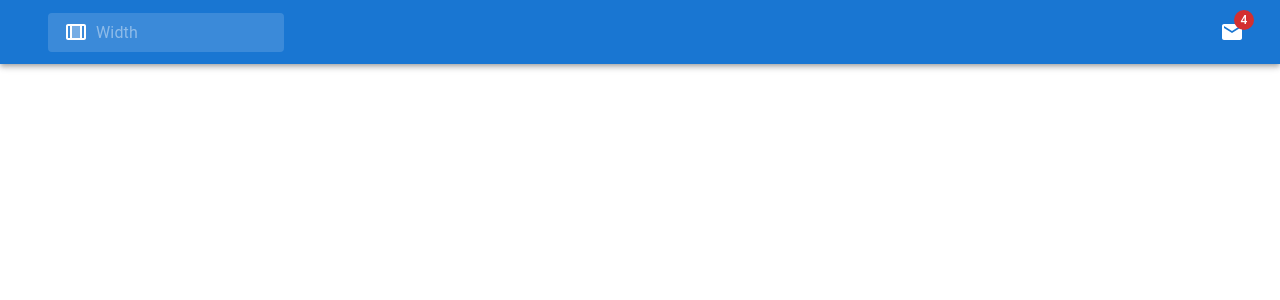
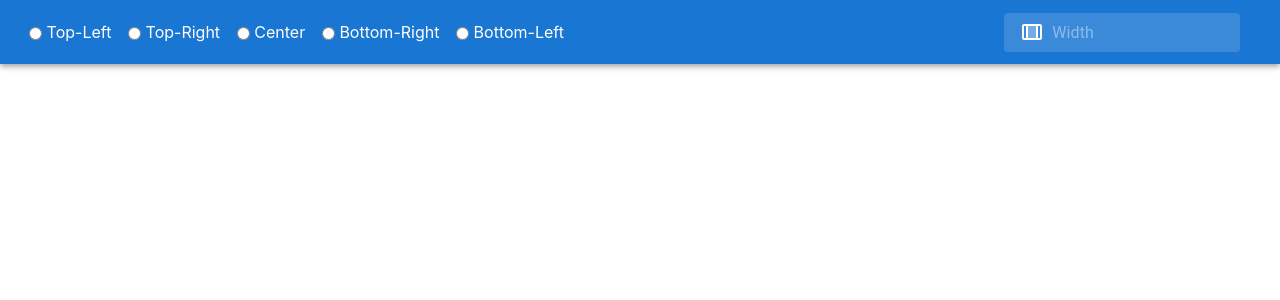
Before and after one commit to algomonk016/flam-assignment-ts, a React (Create React App) app: page / in a window 1280 px wide. Shown: the top 300 px of the page. Built offline with nearby package versions, Linux system fonts and the light colour scheme.

Commit message:
worked on navbar ui

```diff
--- /dev/null
+++ b/src/components/Header/CustomNodes.ts
@@ -0,0 +1,42 @@
+import { styled, alpha } from '@mui/material/styles';
+import { InputBase } from '@mui/material';
+
+export const WidthInput = styled('div')(({ theme }) => ({
+  position: 'relative',
+  borderRadius: theme.shape.borderRadius,
+  backgroundColor: alpha(theme.palette.common.white, 0.15),
+  '&:hover': {
+    backgroundColor: alpha(theme.palette.common.white, 0.25),
+  },
+  marginRight: theme.spacing(2),
+  marginLeft: 0,
+  width: '100%',
+  [theme.breakpoints.up('sm')]: {
+    marginLeft: theme.spacing(3),
+    width: 'auto',
+  },
+}));
+
+export const WidthInputIconWrapper = styled('div')(({ theme }) => ({
+  padding: theme.spacing(0, 2),
+  height: '100%',
+  position: 'absolute',
+  pointerEvents: 'none',
+  display: 'flex',
+  alignItems: 'center',
+  justifyContent: 'center',
+}));
+
+export const StyledInputBase = styled(InputBase)(({ theme }) => ({
+  color: 'inherit',
+  '& .MuiInputBase-input': {
+    padding: theme.spacing(1, 1, 1, 0),
+    // vertical padding + font size from searchIcon
+    paddingLeft: `calc(1em + ${theme.spacing(4)})`,
+    transition: theme.transitions.create('width'),
+    width: '100%',
+    [theme.breakpoints.up('md')]: {
+      width: '20ch',
+    },
+  },
+}));
--- /dev/null
+++ b/src/components/Header/RadioInput.tsx
@@ -0,0 +1,15 @@
+import { RadioInputProps } from "components/Header/types";
+
+const RadioInput = (props: RadioInputProps): JSX.Element => {
+  const { radio, onSelectOption } = props;
+  const { title, value } = radio;
+
+  return (
+    <>
+      <input onChange={() => onSelectOption(radio.value)} type={'radio'} name={'model-position'} value={value} />
+      <span style={{marginRight: '10px'}} >{title}</span>
+    </>
+  )
+}
+
+export default RadioInput;
--- a/src/components/Header/index.tsx
+++ b/src/components/Header/index.tsx
@@ -1,48 +1,33 @@
 import * as React from 'react';
-import { styled, alpha } from '@mui/material/styles';
-import { AppBar, Box, Toolbar, IconButton, Typography, InputBase, Badge, MenuItem, Menu } from '@mui/material';
+import { AppBar, Box, Toolbar, IconButton, MenuItem, Menu } from '@mui/material';
+import { More, WidthWideTwoTone } from '@mui/icons-material';
+import { WidthInput, WidthInputIconWrapper, StyledInputBase } from './CustomNodes'
+import RadioInput from 'components/Header/RadioInput';
+import { Radio } from 'components/Header/types';
 
-import { Search as SearchIcon, AccountCircle, Mail as MailIcon, Notifications as NotificationsIcon, More, WidthWideTwoTone} from '@mui/icons-material';
+const radios: Radio[] = [
+  {
+    title: 'Top-Left',
+    value: 'tl',
+  },
+  {
+    title: 'Top-Right',
+    value: 'tr',
+  },
+  {
+    title: 'Center',
+    value: 'c',
+  },
+  {
+    title: 'Bottom-Right',
+    value: 'br',
+  },
+  {
+    title: 'Bottom-Left',
+    value: 'bl',
+  },
+]
 
-const Search = styled('div')(({ theme }) => ({
-  position: 'relative',
-  borderRadius: theme.shape.borderRadius,
-  backgroundColor: alpha(theme.palette.common.white, 0.15),
-  '&:hover': {
-    backgroundColor: alpha(theme.palette.common.white, 0.25),
-  },
-  marginRight: theme.spacing(2),
-  marginLeft: 0,
-  width: '100%',
-  [theme.breakpoints.up('sm')]: {
-    marginLeft: theme.spacing(3),
-    width: 'auto',
-  },
-}));
-
-const SearchIconWrapper = styled('div')(({ theme }) => ({
-  padding: theme.spacing(0, 2),
-  height: '100%',
-  position: 'absolute',
-  pointerEvents: 'none',
-  display: 'flex',
-  alignItems: 'center',
-  justifyContent: 'center',
-}));
-
-const StyledInputBase = styled(InputBase)(({ theme }) => ({
-  color: 'inherit',
-  '& .MuiInputBase-input': {
-    padding: theme.spacing(1, 1, 1, 0),
-    // vertical padding + font size from searchIcon
-    paddingLeft: `calc(1em + ${theme.spacing(4)})`,
-    transition: theme.transitions.create('width'),
-    width: '100%',
-    [theme.breakpoints.up('md')]: {
-      width: '20ch',
-    },
-  },
-}));
 
 const Header = (): JSX.Element => {
   const [anchorEl, setAnchorEl] = React.useState<null | HTMLElement>(null);
@@ -52,9 +37,29 @@ const Header = (): JSX.Element => {
   const isMenuOpen = Boolean(anchorEl);
   const isMobileMenuOpen = Boolean(mobileMoreAnchorEl);
 
-  const handleProfileMenuOpen = (event: React.MouseEvent<HTMLElement>) => {
-    setAnchorEl(event.currentTarget);
-  };
+  const handleRadioSelect = (option: string) => {
+    console.log('option', option)
+    // const xr = parentDivRect?.width - 300 - (windowDimensions?.width * 0.115);
+    // const yb = parentDivRect?.height - childDivRect?.height + 17;
+
+    // switch(option){
+    //   case 'tl':
+    //     setModelPosition({x: 0, y: 0})
+    //     break;
+    //   case 'tr':
+    //     setModelPosition({x: xr, y: 0})
+    //     break;
+    //   case 'c':
+    //     setModelPosition({x: xr/2, y: yb/2})
+    //     break;
+    //   case 'br':
+    //     setModelPosition({x: xr, y: yb})
+    //     break;
+    //   case 'bl':
+    //     setModelPosition({x: 0, y: yb})
+    //     break;
+    // }
+  }
 
   const handleMobileMenuClose = () => {
     setMobileMoreAnchorEl(null);
@@ -108,38 +113,15 @@ const Header = (): JSX.Element => {
       open={isMobileMenuOpen}
       onClose={handleMobileMenuClose}
     >
-      <MenuItem>
-        <IconButton size="large" aria-label="show 4 new mails" color="inherit">
-          <Badge badgeContent={4} color="error">
-            <MailIcon />
-          </Badge>
-        </IconButton>
-        <p>Messages</p>
-      </MenuItem>
-      <MenuItem>
-        <IconButton
-          size="large"
-          aria-label="show 17 new notifications"
-          color="inherit"
-        >
-          <Badge badgeContent={17} color="error">
-            <NotificationsIcon />
-          </Badge>
-        </IconButton>
-        <p>Notifications</p>
-      </MenuItem>
-      <MenuItem onClick={handleProfileMenuOpen}>
-        <IconButton
-          size="large"
-          aria-label="account of current user"
-          aria-controls="primary-search-account-menu"
-          aria-haspopup="true"
-          color="inherit"
-        >
-          <AccountCircle />
-        </IconButton>
-        <p>Profile</p>
-      </MenuItem>
+      {
+        radios.map((radio) => {
+          return (
+            <MenuItem key={`dropdown-${radio.title}`}>
+              <RadioInput key={radio.title} radio={radio} onSelectOption={handleRadioSelect} />
+            </MenuItem>
+          )
+        })
+      }
     </Menu>
   );
 
@@ -147,22 +129,15 @@ const Header = (): JSX.Element => {
     <Box sx={{ flexGrow: 1 }}>
       <AppBar position="static">
         <Toolbar>
-          <Search>
-            <SearchIconWrapper>
-              <WidthWideTwoTone />
-            </SearchIconWrapper>
-            <StyledInputBase
-              placeholder="Width"
-              inputProps={{ 'aria-label': 'search' }}
-            />
-          </Search>
-          <Box sx={{ flexGrow: 1 }} />
-          <Box sx={{ display: { xs: 'none', md: 'flex' } }}>
-            <IconButton size="large" aria-label="show 4 new mails" color="inherit">
-              <Badge badgeContent={4} color="error">
-                <MailIcon />
-              </Badge>
-            </IconButton>
+
+          <Box sx={{ display: { xs: 'none', md: 'flex' }, width: '550px' }} justifyContent={'space-between'} alignItems={'center'} >
+            {
+              radios.map((radio) => {
+                return (
+                  <RadioInput key={radio.title} radio={radio} onSelectOption={handleRadioSelect} />
+                )
+              })
+            }
           </Box>
           <Box sx={{ display: { xs: 'flex', md: 'none' } }}>
             <IconButton
@@ -176,6 +151,17 @@ const Header = (): JSX.Element => {
               <More />
             </IconButton>
           </Box>
+          <Box sx={{ flexGrow: 1 }} />
+
+          <WidthInput>
+            <WidthInputIconWrapper>
+              <WidthWideTwoTone />
+            </WidthInputIconWrapper>
+            <StyledInputBase
+              placeholder="Width"
+              inputProps={{ 'aria-label': 'search' }}
+            />
+          </WidthInput>
         </Toolbar>
       </AppBar>
       {renderMobileMenu}
```
Also changed, not shown: src/components/Header/types.ts (+10 -0 lines).
